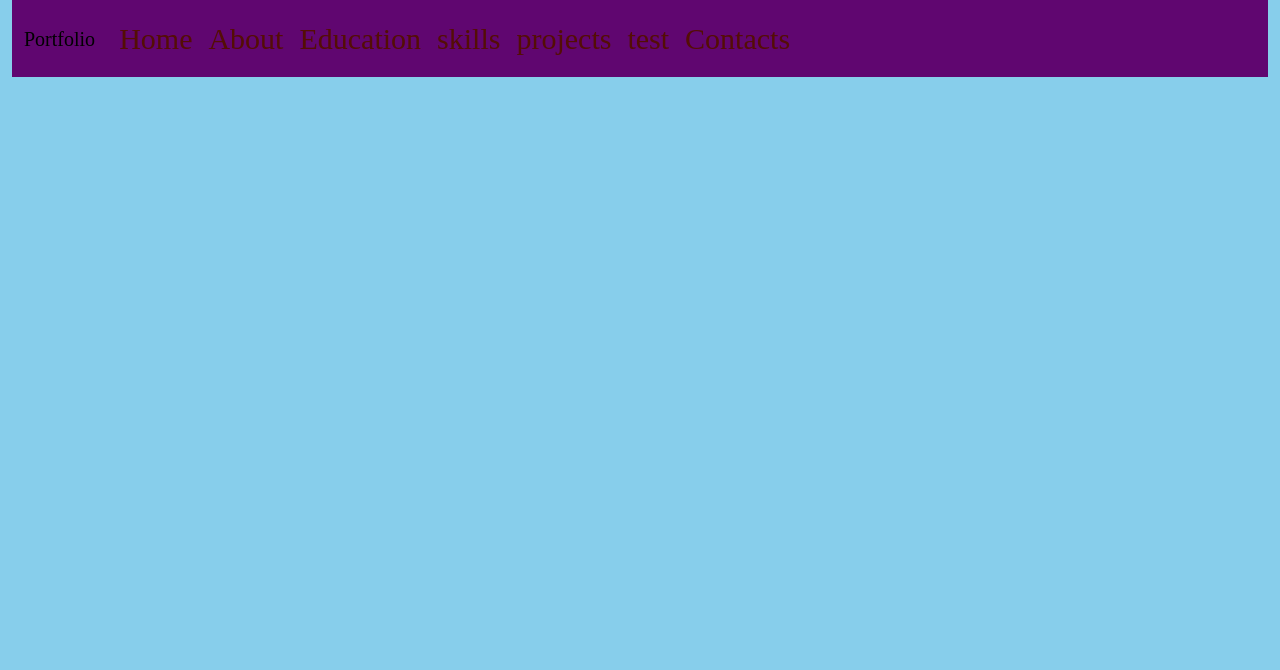
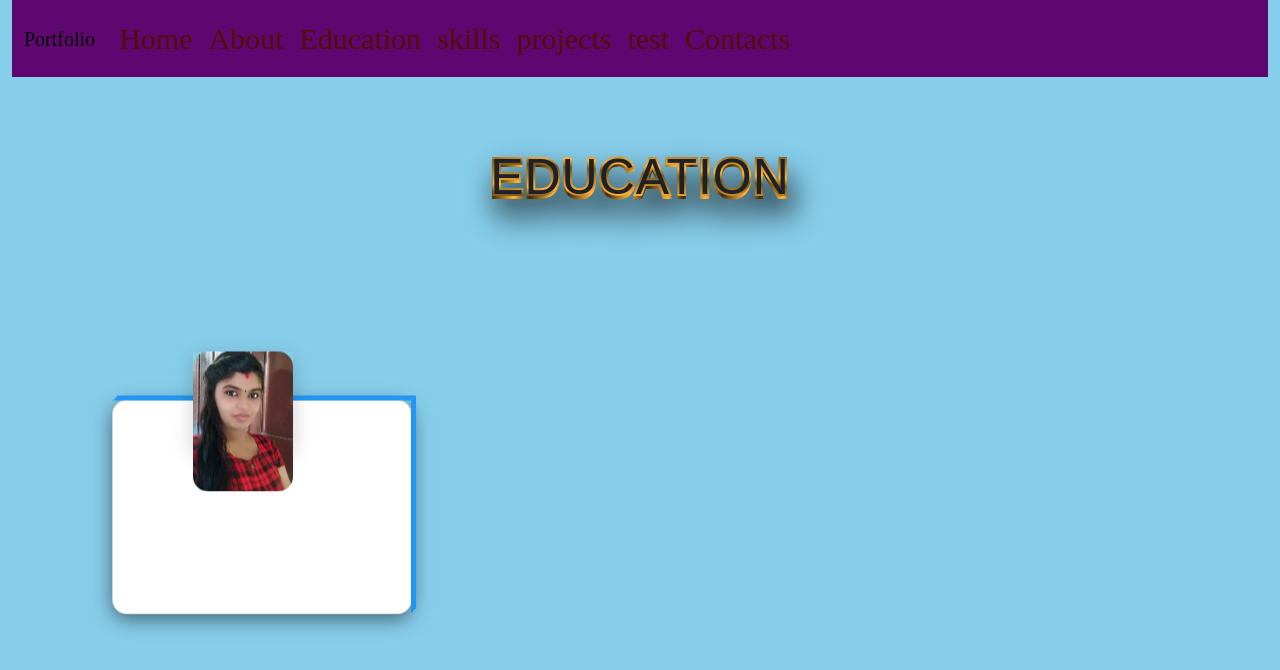
Before and after one commit to akhiramalu/portfolio-, a React (Create React App) app: page /education in a window 1280 px wide. Shown: the top 670 px of the page. Built offline with nearby package versions, Linux system fonts and the light colour scheme.

Commit message:
changed education

```diff
--- a/src/components/Education.jsx
+++ b/src/components/Education.jsx
@@ -3,9 +3,36 @@ import img1 from '../components/IMAGE/malu1.jpg'
 
 const Education = () => {
   return (
-    <div></div>
+    <div class="container-fluid">
+    <div class="header">
+     <div class="wrapper">
+  <div class="bg"> education </div>
+  <div class="fg"> education </div>
+</div>
 
 
+
+    </div>
+    <div class="row">
+    <div class="body2">
+    <div class = "container2">
+    <div class = "card">
+      <div class = "image">
+      <img src={img1} />
+
+      </div>
+      <div class = "content">
+        <h3>This is content</h3>
+        <p>DIn publishing and graphic design,           Lorem ipsum is a placeholder text               commonly used to demonstrate the visual         form of a document or a typeface without         relying on meaningful content.</p>
+      </div>
+
+  </div>
+    </div>
+   </div>
+
+  </div>
+
+  </div>
 
 
   )
--- a/src/components/style.css
+++ b/src/components/style.css
@@ -170,3 +170,126 @@ body{
     .img3{
       padding-left: 15px;
     }
+    /* <...////education...////> */
+
+:root {
+  --gold: #ffb338;
+  --light-shadow: #77571d;
+  --dark-shadow: #3e2904;
+}
+body {
+  margin: 0;
+}
+.wrapper {
+  /* background: radial-gradient(#272727, #1b1b1b); */
+  display: grid;
+  grid-template-areas: 'overlap';
+  place-content: center;
+  text-transform: uppercase;
+  height: 200px;
+}
+.wrapper > div {
+  background-clip: text;
+  -webkit-background-clip: text;
+   color: #363833;
+  font-family: 'Poppins', sans-serif;
+  font-weight: 900px;
+  font-size: 50px;
+  grid-area: overlap;
+  letter-spacing: 1px;
+  -webkit-text-stroke: 4px transparent;
+}
+ div.bg {
+  background-image: repeating-linear-gradient( 105deg,
+    var(--gold) 0% ,
+    var(--dark-shadow) 5%,
+    var(--gold) 12%);
+  color: transparent;
+  filter: drop-shadow(5px 15px 15px black);
+  transform: scaleY(1.05);
+  transform-origin: top;
+}
+div.fg{
+  background-image: repeating-linear-gradient( 5deg,
+    var(--gold) 0% ,
+    var(--light-shadow) 23%,
+    var(--gold) 31%);
+  color: #1e2127;
+  transform: scale(1);
+}
+/* <....///card....///> */
+.body1 {
+  display : flex;
+  align-items : center;
+  justify-content : center;
+  background-color: #43345d;
+  min-height : 800px;
+}
+
+.container2 {
+  position : relative;
+  width : 1100px;
+  display : flex;
+  align-items : center;
+  justify-content : center;
+   /* flex-warp : warp;  */
+  top : 200px;
+  right:700px;
+}
+
+.container2 .card {
+  position: relative;
+   max-width : 500px;
+   height : 215px;
+  background-color : #fff;
+  margin : 30px 10px;
+    padding : 20px 15px;
+
+  display : flex;
+  flex-direction : column;
+  box-shadow : 0 5px 20px rgba(0,0,0,0.5);
+  transition : 0.3s ease-in-out;
+  border-radius : 15px;
+}
+.container2 .card:hover {
+  height : 320px;
+}
+
+
+.container2 .card .image {
+  position : relative;
+  width : 100px;
+  height : 100px;
+
+  top : -40%;
+  left: 65px;
+  box-shadow : 0 5px 20px rgba(0,0,0,0.2);
+  z-index : 1;
+}
+
+.container2 .card .image img {
+   max-width : 100%;
+  border-radius : 15px;
+}
+
+.container2 .card .content {
+  position : relative;
+  top : -75px;
+  padding : 10px 15px;
+
+  color : #111;
+  text-align : center;
+
+  visibility : hidden;
+  opacity : 0;
+  transition : 0.3s ease-in-out;
+
+}
+
+.container2 .card:hover .content {
+   margin-top : 30px;
+   visibility : visible;
+   opacity : 1;
+   transition-delay: 0.2s;
+
+}
```
